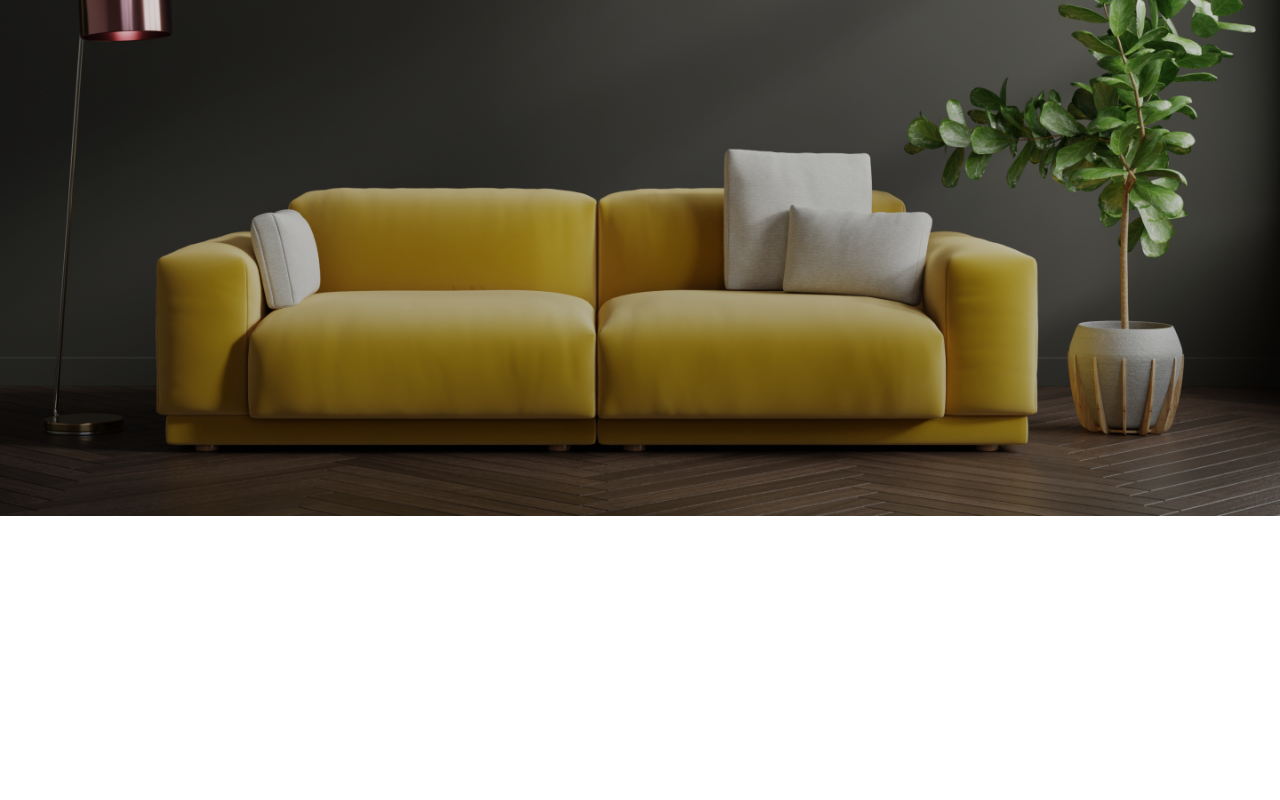
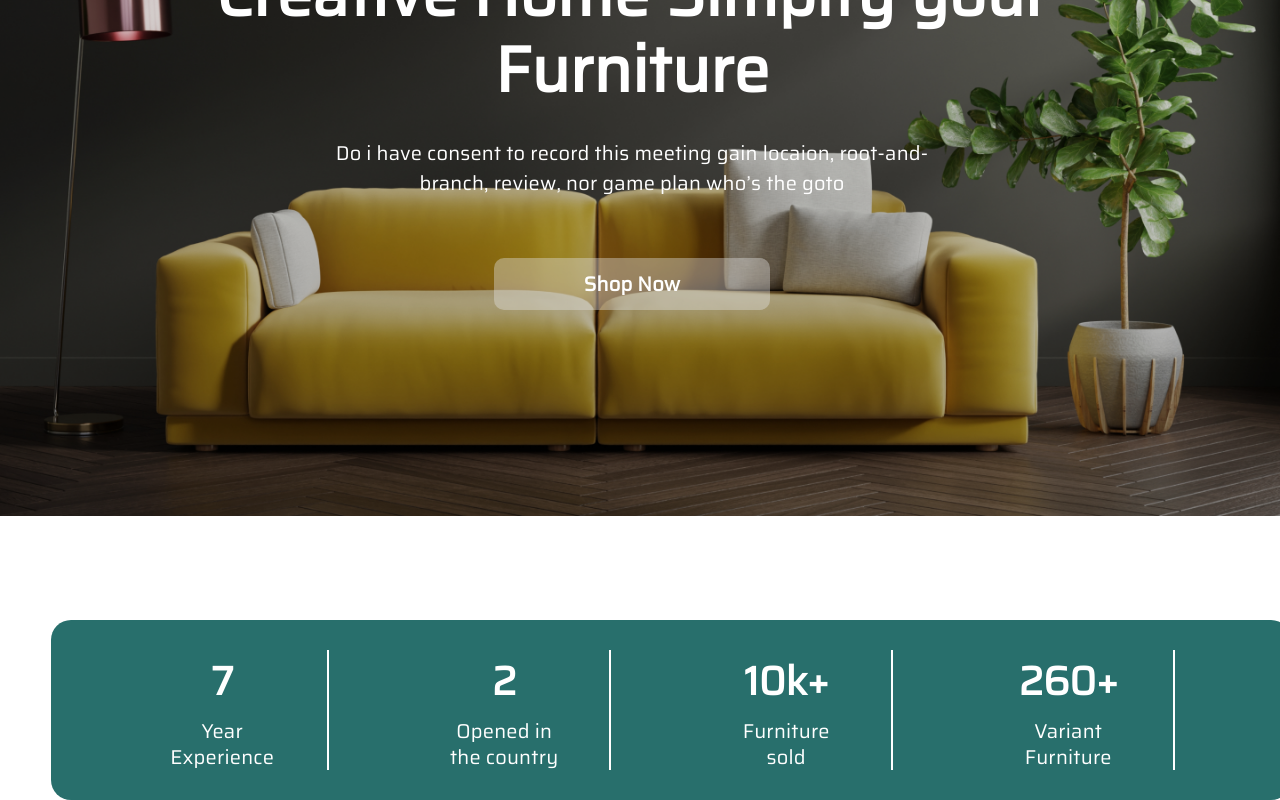
Before and after one commit to mehrojalieev/FurniShop, a Vue app: page / in a window 1280 px wide. Shown: the part 240-1040 px from the top of the page. Before the commit the page ends 850 px from the top, so only its background shows below. Built offline with nearby package versions, Linux system fonts and the light colour scheme.

Commit message:
Added Featues

```diff
--- /dev/null
+++ b/src/components/Features.vue
@@ -0,0 +1,62 @@
+<template>
+    <div class="features">
+        <div class="feature-card">
+            <strong>7</strong>
+            <p>Year Experience</p>
+        </div>
+        <div class="feature-card">
+            <strong>2</strong>
+            <p>Opened in the country</p>
+        </div>
+        <div class="feature-card">
+            <strong>10k+</strong>
+            <p>Furniture sold</p>
+        </div>
+        <div class="feature-card">
+            <strong>260+</strong>
+            <p>Variant Furniture</p>
+        </div>
+    </div>
+</template>
+
+
+<style lang="scss" scoped>
+    .features{
+        position: absolute;
+        bottom: calc(-30%);
+        left: 4%;
+        max-width: 1240px;
+        width: 100%;
+        height: 180px;
+        border-radius: 20px;
+        margin: 0px auto !important;
+        background-color: var(--success-color);
+        display: flex;
+        align-items: center;
+        justify-content: center;
+        column-gap: 120px;
+    }
+    .feature-card{
+        text-align: center;
+        display: flex;
+        flex-direction: column;
+        align-items: center;
+        row-gap: 5px;
+
+        border-right: 2px solid #fff;
+        padding-right: 50px;
+        strong{
+            color: #fff;
+            font-size: 40px;
+            font-weight: 600;
+        }
+        p{
+            width: 110px;
+            line-height: 26px;
+            letter-spacing: 0.2px;
+            color: #fff;
+            font-size: 20px;
+            font-weight: 400;
+        }
+    }
+</style>
--- a/src/components/Hero.vue
+++ b/src/components/Hero.vue
@@ -2,6 +2,11 @@
     <Nav/>
     <header>
         <img src="../assets/hero_banner.png" >
+        <div class="hero__content">
+            <h2>Creative Home Simpify your Furniture</h2>
+            <p>Do i have consent to record this meeting gain locaion, root-and-branch, review, nor game plan who’s the goto</p>
+            <button>Shop Now</button>
+        </div>
     </header>
 </template>
 
@@ -17,13 +22,53 @@ import Nav from './Nav.vue';
 
 <style scoped>
     header{
+
         width: 100%;
         position: absolute;
         min-height: 850px;
-        top: 0;
+        top: 0 !important;
+
         img{
             width: 100%;
             height: 100%;
         }
     }
+    .hero__content{
+        display: flex;
+        flex-direction: column;
+        align-items: center;
+        position: absolute;
+        left: calc(15%);
+        text-align: center;
+        top: calc(23%);
+        h2{
+            color: #fff;
+            font-size: 64px;
+            line-height: 76px;
+            font-weight: 600;
+            letter-spacing: 0.2px;
+            width: 880px;
+            text-align: center;
+        }
+        p{
+            margin-top: 30px;
+            color: #fff;
+            font-size: 20px;
+            line-height: 30px;
+            width: 620px;
+            text-align: center;
+            letter-spacing: 0.2px;
+        }
+        button{
+            border-radius: 10px;
+            margin-top: 60px;
+            padding: 10px 90px;
+            color: #fff;
+            font-size: 20px;
+            border: none;
+            letter-spacing: 0.2px;
+            font-weight: 600;
+            background-color: rgba(226, 226, 226, 0.4);
+        }
+    }
 </style>
--- a/src/views/HomePage.vue
+++ b/src/views/HomePage.vue
@@ -1,15 +1,17 @@
 <template>
     <Hero/>
+    <Features/>
 </template>
 
 
 <script>
-import Nav from '../components/Nav.vue';
-import Hero from "../components/Hero.vue"
+import Hero from "../components/Hero.vue";
+import Features from "../components/Features.vue"
 export default {
     components: {
-        Nav,
-        Hero
+        Hero,
+        Features
+
     }
 }
 </script>
```
